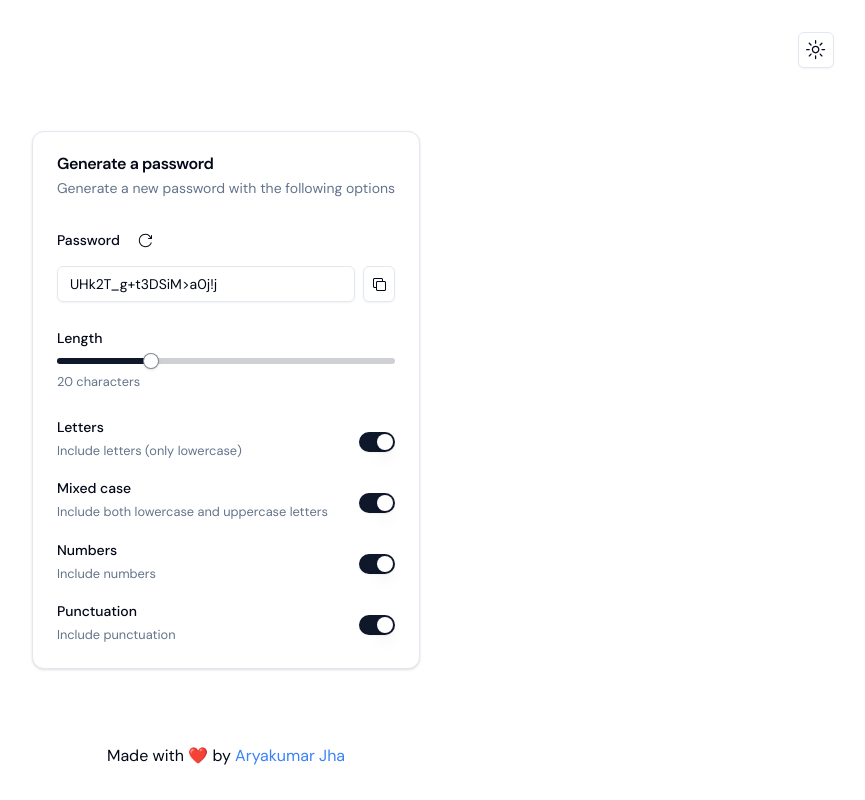
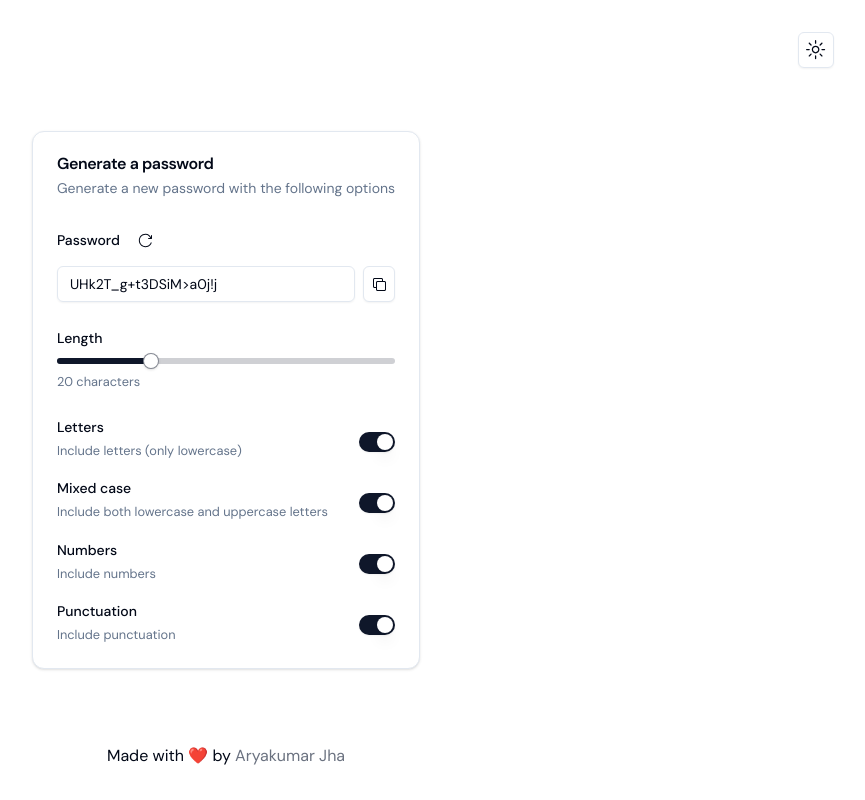
Before and after one commit to devaryakjha/CipherForge, a Next.js app: page / in a window 1280 px wide. Shown: the whole page, without its empty margins (414-1279 px from the left). Built offline with nearby package versions, Linux system fonts and the light colour scheme.

Commit message:
Update Footer component styling in footer.tsx

```diff
--- a/src/app/shared/components/footer.tsx
+++ b/src/app/shared/components/footer.tsx
@@ -1,6 +1,6 @@
 const Footer = () => {
   return (
-    <footer className="fixed bottom-8 left-0 right-0 flex items-center justify-center">
+    <footer className="fixed bottom-2 sm:bottom-8 left-0 right-0 flex items-center justify-center">
       <span>
         Made with{" "}
         <span role="img" aria-label="love">
@@ -11,7 +11,7 @@ const Footer = () => {
           href="https://aryak.dev"
           target="_blank"
           rel="noopener noreferrer"
-          className="text-blue-500"
+          className="dark:text-blue-500 text-gray-500 hover:underline"
         >
           Aryakumar Jha
         </a>
```
